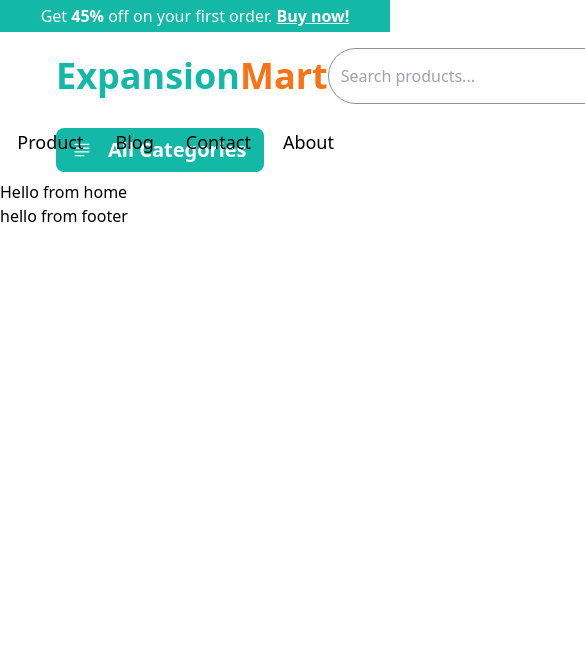
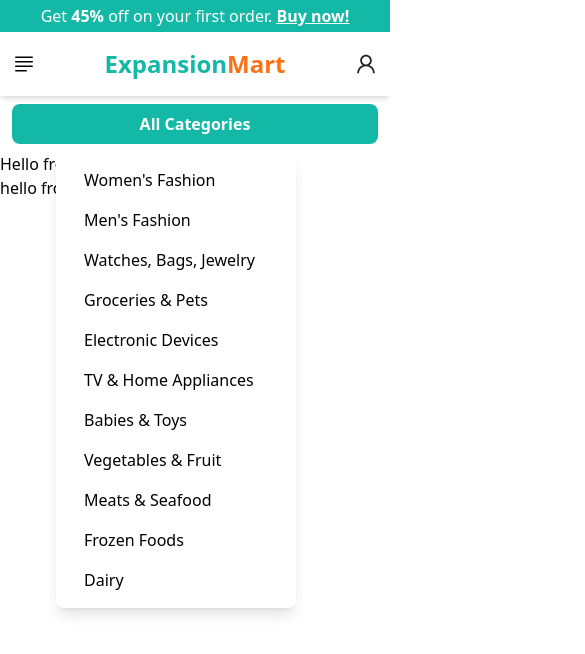
Before and after one commit to shakerscode/expansion-mart-e-commerce, a React (Create React App) app: page / in a window 390 px wide. Both pictures are taken after a click on the button "All Categories". Shown: the top 654 px of the page, 585 px wide, since content can reach past the window. Built offline with nearby package versions, Linux system fonts and the light colour scheme.

Commit message:
responsive navbar is  created. A few change will happen in nav. Then we will move forward to footer.

```diff
--- a/src/Components/Header/Header.js
+++ b/src/Components/Header/Header.js
@@ -1,53 +1,103 @@
-import React from 'react';
- import {FiPhoneCall} from 'react-icons/fi'
-import {AiOutlineHeart, AiOutlineUser} from 'react-icons/ai'
-import {HiOutlineShoppingBag} from 'react-icons/hi'
-import {BsJustifyLeft, BsSearch} from 'react-icons/bs'
-import {BiChevronDown} from 'react-icons/bi'
+import React, { useState } from 'react';
+import { FiPhoneCall } from 'react-icons/fi'
+import { AiOutlineHeart, AiOutlineUser } from 'react-icons/ai'
+import { HiOutlineShoppingBag } from 'react-icons/hi'
+import { IoCloseCircleOutline } from 'react-icons/io5'
+import { BsJustifyLeft, BsSearch } from 'react-icons/bs'
+import CatList from '../Re-UseableComp/CatList';
 
 const Header = () => {
+    const [show, setShow] = useState(false)
+    const [open, setOpen] = useState(false)
     const menus = [
-        {m: 'Home'},
-        {m: 'Product'},
-        {m: 'Blog'},
-        {m: 'Contact'},
-        {m: 'About'},
+        { m: 'Home', link: '/' },
+        { m: 'Product', link: '/' },
+        { m: 'Blog', link: '/' },
+        { m: 'Contact', link: '/' },
+        { m: 'About', link: '/' },
     ]
+    const categories = [
+        { catName: " Women's Fashion" },
+        { catName: "Men's Fashion" },
+        { catName: "Watches, Bags, Jewelry" },
+        { catName: "Groceries & Pets" },
+        { catName: "Electronic Devices" },
+        { catName: "TV & Home Appliances" },
+        { catName: "Babies & Toys" },
+        { catName: "Vegetables & Fruit" },
+        { catName: "Meats & Seafood" },
+        { catName: "Frozen Foods" },
+        { catName: "Dairy" }
+    ]
+
+    const handleHover = () => {
+        setShow(!show)
+    }
+    const handleCat = (list) => {
+        setShow(false);
+        console.log(list);
+    }
+    const handleOpenNav = () => {
+        setOpen(!open)
+    }
     return (
         <header>
             <div className='bg-primary py-1 text-center'>
                 <p className='text-white'>Get <b>45%</b> off on your first order. <a href="/" className='underline font-semibold'>Buy now!</a></p>
             </div>
-            <div className='flex justify-between items-center px-14 py-4'>
-                <h1 className='text-4xl font-bold text-primary'>Expansion<span className='text-secondary'>Mart</span></h1>
-                <div className='flex'>
+            <div className={`flex justify-between items-center md:px-14 px-3 md:py-4 py-2 h-16 md:h-auto ${open ? 'shadow-none' : 'shadow-md'} md:shadow-none`}>
+                {open
+                    ?
+                    <IoCloseCircleOutline
+                    onClick={() => setOpen(false)}
+                    className='md:hidden text-2xl text-primary'/>
+                    :
+                    <BsJustifyLeft
+                        onClick={handleOpenNav}
+                        className='md:hidden text-2xl hover:text-primary' />}
+                <h1 className='md:text-4xl text-2xl font-bold text-primary'>Expansion<span className='text-secondary'>Mart</span></h1>
+                <div className=' hidden md:flex'>
                     <input
-                    type="search"
-                    placeholder='Search products...'
-                    className='focus:outline-none border border-gray w-96 px-3 rounded-l-full'/>
-                    <button><BsSearch className='bg-secondary text-white w-14 h-14 p-4 rounded-r-full text-xl'/></button>
+                        type="search"
+                        placeholder='Search products...'
+                        className='focus:outline-none border border-gray w-96 px-3 rounded-l-full' />
+                    <button><BsSearch className='bg-secondary text-white w-14 h-14 p-4 rounded-r-full text-xl' /></button>
                 </div>
                 <div className='flex items-center gap-5 text-2xl text-center'>
-                    <button className='border-r border-gray pr-3 border-h-5 text-black hover:text-secondary transition-all ease-in-out duration-200'><FiPhoneCall/></button>
-                    <button className='border-r border-gray pr-3 text-black hover:text-secondary transition-all ease-in-out duration-200'><AiOutlineHeart/></button>
-                    <button className='border-r border-gray pr-3 text-black hover:text-secondary transition-all ease-in-out duration-200'><HiOutlineShoppingBag/></button>
-                    <button className=' pr-3 text-black hover:text-secondary transition-all ease-in-out duration-200'><AiOutlineUser/> </button>
+                    <button className='border-r border-gray pr-3 border-h-5 text-black hover:text-secondary transition-all ease-in-out duration-200 md:block hidden'><FiPhoneCall /></button>
+                    <button className='border-r border-gray pr-3 text-black hover:text-secondary transition-all ease-in-out duration-200 md:block hidden'><AiOutlineHeart /></button>
+                    <button className='border-r border-gray pr-3 text-black hover:text-secondary transition-all ease-in-out duration-200 md:block hidden'><HiOutlineShoppingBag /></button>
+                    <button className=' md:pr-3 text-black hover:text-secondary transition-all ease-in-out duration-200'><AiOutlineUser /> </button>
                 </div>
 
             </div>
-            <div className='grid grid-cols-2 gap-5 px-14 py-2'>
-                <button className='flex items-center gap-4 text-xl font-semibold bg-primary w-52 rounded-lg text-white px-4 py-2 hover:bg-secondary transition-all ease-in-out duration-300'><BsJustifyLeft/> All Categories</button>
-                <nav>
-                    <ul className='flex justify-end items-center gap-8'>
+            <div className='grid grid-cols-1 md:grid-cols-2 gap-5 md:px-14 px-3 py-2'>
+                <button
+                    onMouseOver={handleHover}
+                    className='flex justify-center items-center gap-4 md:text-xl font-semibold bg-primary md:w-52 w-full rounded-lg text-white px-4 py-2 hover:bg-secondary transition-all ease-in-out duration-300 relative'><BsJustifyLeft className='md:block hidden' /> All Categories</button>
+                <ul className={`flex flex-col bg-white w-full md:w-auto shadow-lg md:shadow-none py-4 gap-3 z-20 md:z-auto md:flex-row md:justify-end items-center md:gap-8 absolute md:static transition-all duration-500 ease-in-out  left-0   ${open ? 'top-24 opacity-100' : 'top-[-250px] left-0 opacity-0 md-opacity-100'}`}>
+                    {
+                        menus.map((menu, i) =>
+                            <li
+                                key={i}
+                                // onClick={() => navigate(`${menu.link}`)}
+                                className='text-lg cursor-pointer hover:text-secondary transition-all ease-in duration-150'>{menu?.m}</li>)
+                    }
+                </ul>
+            </div>
+            {
+                show &&
+                <div className='bg-white shadow-lg py-3 w-60 h-fit-content px-2 absolute left-14 md:top-[11.5rem] rounded-lg transition-transform ease-in duration-500 z-10'>
+                    <ul className='flex flex-col gap-2'>
                         {
-                            menus.map(menu => <li className='flex items-center gap-1 text-lg cursor-pointer'>{menu?.m}</li>)
+                            categories?.map((cat, i) => <CatList key={i} list={cat.catName} handleCat={handleCat} />)
                         }
                     </ul>
-                </nav>
-
-            </div>
+                </div>
+            }
         </header>
     );
 };
 
+
 export default Header;
--- /dev/null
+++ b/src/Components/Re-UseableComp/CatList.js
@@ -0,0 +1,11 @@
+import React from 'react';
+
+const CatList = ({list, handleCat}) => {
+    return (
+        <li
+        onClick={() => handleCat(list)}
+        className='cursor-pointer hover:text-secondary hover:bg-light hover:rounded-md px-5 py-1 transition-all ease-in-out duration-150'>{list}</li>
+    );
+};
+
+export default CatList;
--- a/tailwind.config.js
+++ b/tailwind.config.js
@@ -10,7 +10,8 @@
       red: '#f87171',
       black: '#222222',
       gray: '#8B929E',
-      white: '#ffffff'
+      white: '#ffffff',
+      light: '#f1f5f9'
     },
     extend: {},
   },
```
